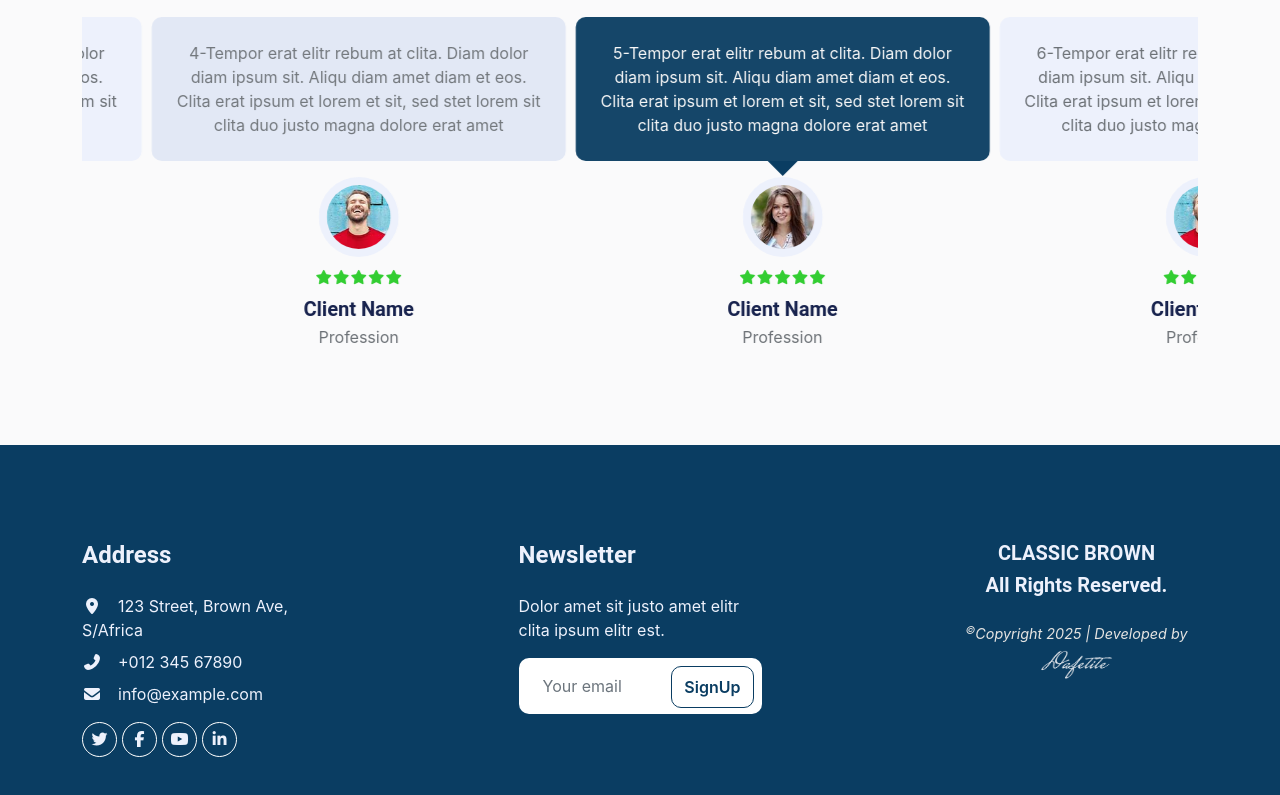
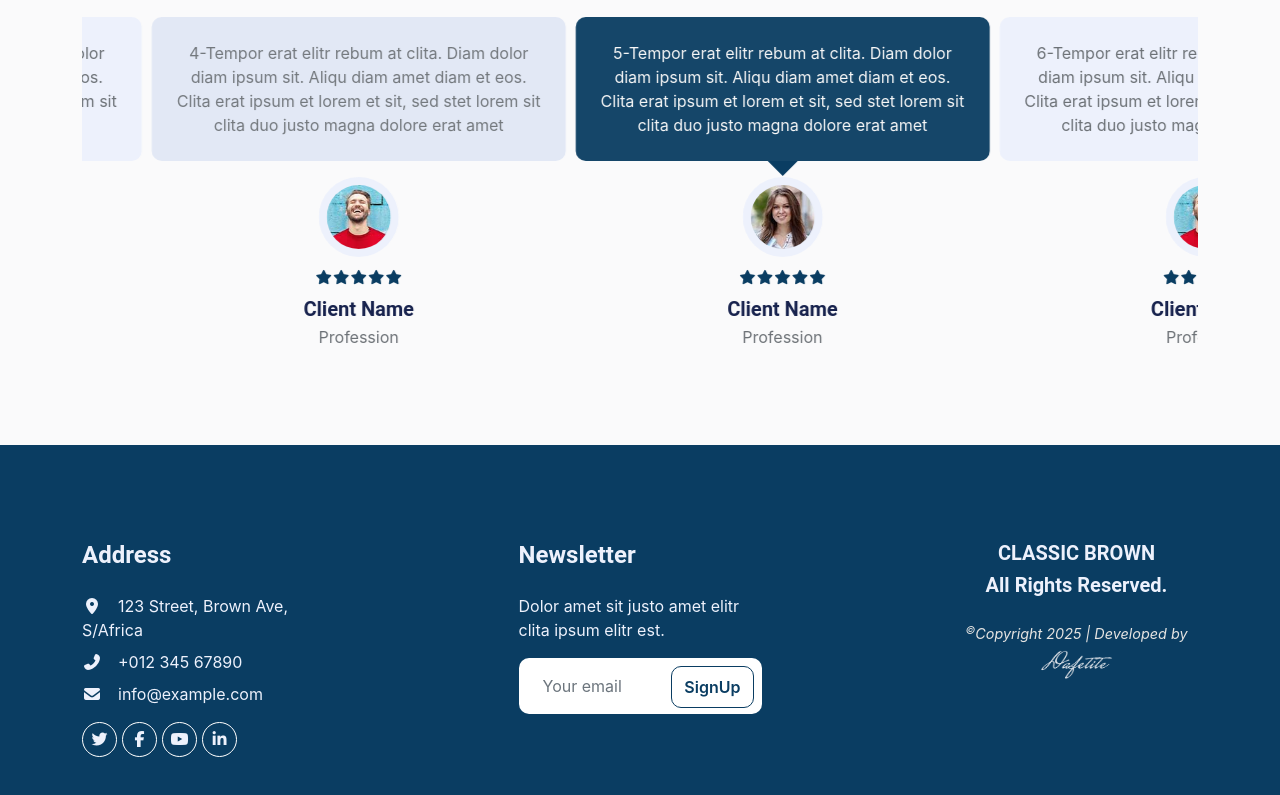
Before and after one commit to DafetiteOgaga/classic_brownline_plumbing_services, a React (Create React App) app in the folder classic_brownline_plumbing_services_website/: page / in a window 1280 px wide. Shown: the part 2528-3323 px from the top of the page. Built offline with nearby package versions, Linux system fonts and the light colour scheme.

Commit message:
testimonials.js: changed stars from green to primary color

```diff
--- a/classic_brownline_plumbing_services_website/src/components/modularComponents/testimonials.js
+++ b/classic_brownline_plumbing_services_website/src/components/modularComponents/testimonials.js
@@ -64,7 +64,7 @@ const AllStars = () => {
             {
                 Array.from({length: 5}).map((_, idx) => {
                     return (
-                        <small key={idx} className="fa fa-star" style={{color: '#32CD32'}}></small>
+                        <small key={idx} className="fa fa-star text-primary"></small>
                     )
                 })
             }
```
